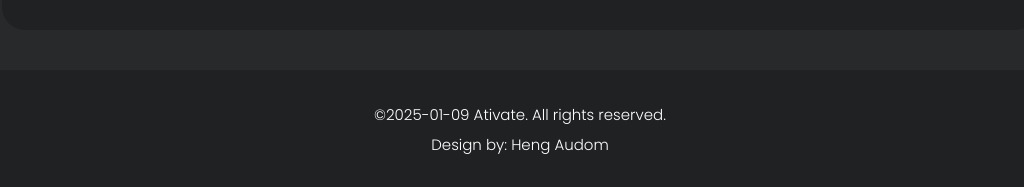
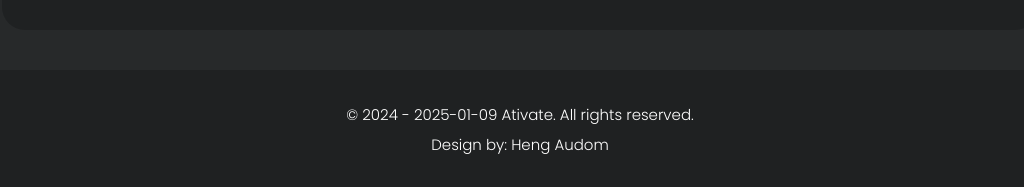
Before and after one commit to MyAudom/activate-all, a plain HTML site: page profile.html in a window 1280 px wide. Shown: the part 1063-1250 px from the top of the page, without its empty margins (120-1144 px from the left). Drawn offline with nearby package versions, Linux system fonts and the light colour scheme; files whose address does not match are found by name.

Commit message:
profile.html

```diff
--- a/profile.html
+++ b/profile.html
@@ -156,7 +156,7 @@
       <div class="container">
         <div class="row">
           <div class="col-lg-12">
-            <p>&copy<script>
+            <p>&copy 2024 - <script>
                     var now = new Date();
                     var year = now.getFullYear();
                     var month = (now.getMonth() + 1).toString().padStart(2, '0');
```
Lines whose indentation alone changed are shown as unchanged.
